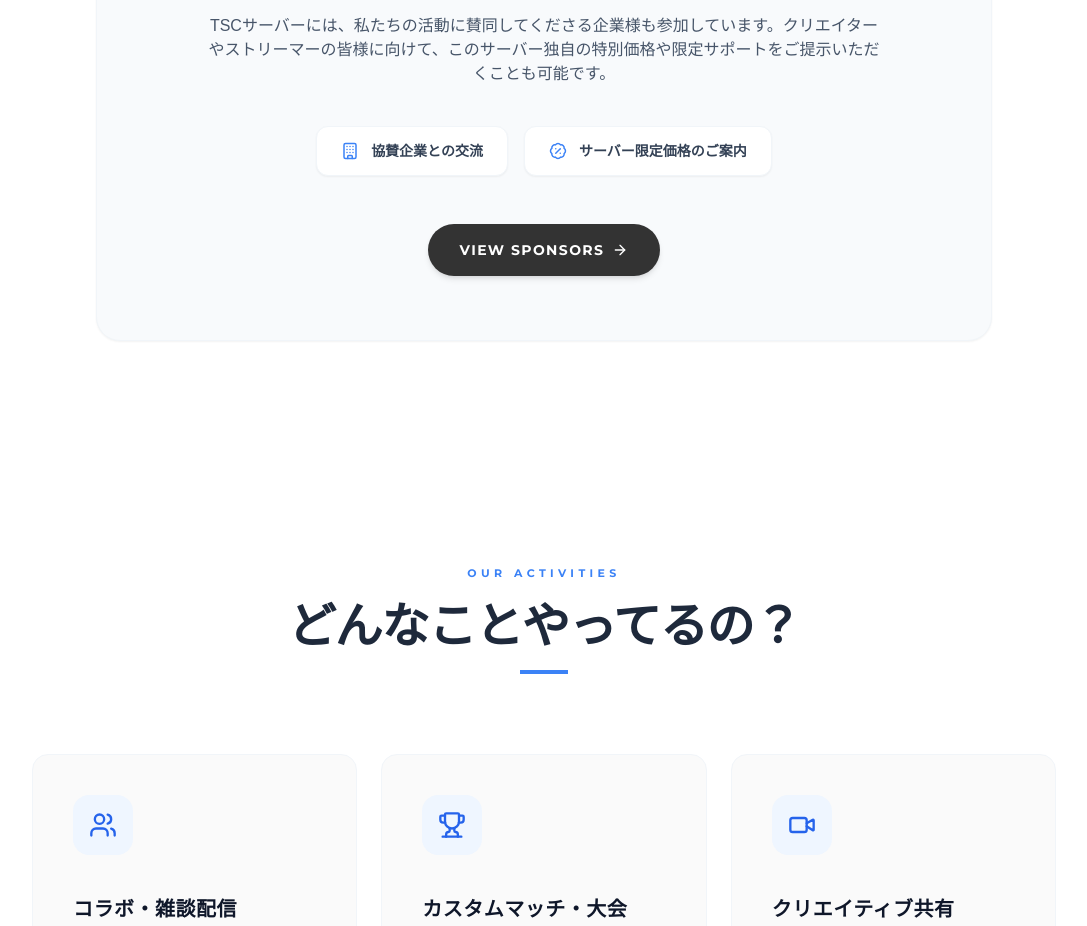
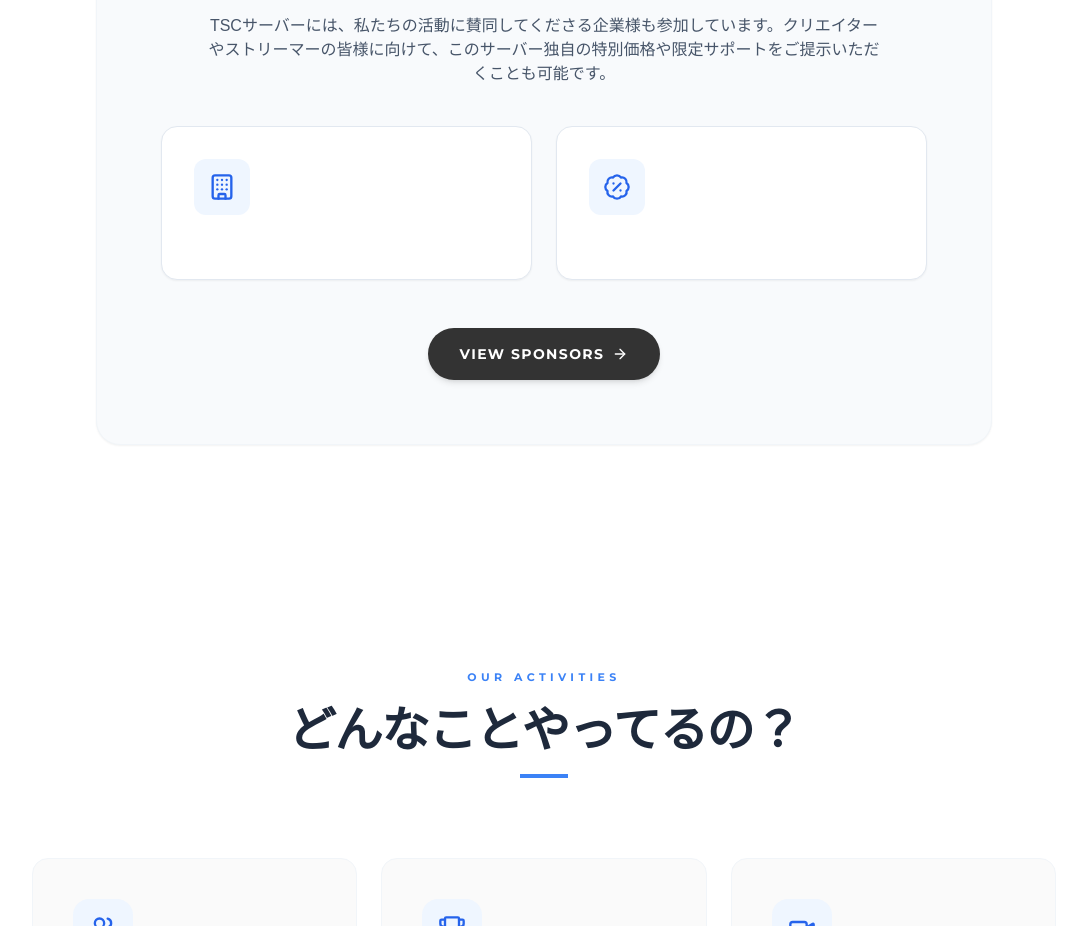
Before and after one commit to hazimarinomahoutukai001-ai/ittannn, a Next.js app: page /ittannn/ in a window 1280 px wide. Shown: the part 5000-5926 px from the top of the page, without its empty margins (96-1183 px from the left). Built offline with nearby package versions, Linux system fonts and the light colour scheme; a web font is replaced by a local one.

Commit message:
Update page.tsx

```diff
--- a/app/page.tsx
+++ b/app/page.tsx
@@ -877,7 +877,7 @@ export default function UltimateCommunitySite() {
                   </div>
                 </section>
 
-                {/* ⭐ SPONSOR セクション（復活！） ⭐ */}
+              {/* ⭐ SPONSOR セクション（完全データ連動版！） ⭐ */}
                 <section className="py-24 bg-white relative z-20 border-t border-slate-100">
                   <div className="max-w-5xl mx-auto px-6">
                     <div className="text-center mb-12">
@@ -887,11 +887,9 @@ export default function UltimateCommunitySite() {
                       <h2 className={`text-3xl md:text-4xl font-black tracking-tight text-slate-900 ${cleanFont.className}`}>
                         {sponsorData.homeSection.title}
                       </h2>
-                      {/* タイトル下の青いライン */}
                       <div className="w-12 h-1 bg-blue-500 mx-auto mt-6 rounded-full"></div>
                     </div>
 
-                    {/* 中央の大きなカード */}
                     <div className="bg-[#F8FAFC] rounded-3xl p-8 md:p-16 max-w-4xl mx-auto text-center shadow-sm border border-slate-100">
                       <h3 className={`text-xl md:text-2xl font-bold text-slate-800 mb-6 ${cleanFont.className}`}>
                         {sponsorData.homeSection.subtitle}
@@ -900,19 +898,24 @@ export default function UltimateCommunitySite() {
                         {sponsorData.homeSection.text}
                       </p>
 
-                      {/* 2つの特徴バッジ */}
-                      <div className="flex flex-col sm:flex-row justify-center items-center gap-4 mb-12">
+                      {/* 🌟 data.ts からタイトルと説明文を自動で読み込んでカードを作る！ */}
+                      <div className="grid grid-cols-1 md:grid-cols-2 gap-6 w-full mb-12 text-left relative z-10">
                         {sponsorData.homeSection.features.map((feature, idx) => (
-                          <div key={idx} className="flex items-center gap-3 bg-white px-6 py-3.5 rounded-xl shadow-sm border border-slate-100 text-sm font-bold text-slate-700">
-                            <span className="text-blue-500">
-                              {idx === 0 ? <Building size={18} /> : <BadgePercent size={18} />}
-                            </span>
-                            {feature}
+                          <div key={idx} className="bg-white p-6 md:p-8 rounded-2xl shadow-sm border border-slate-200 flex flex-col gap-4 hover:shadow-md hover:border-blue-200 transition-all duration-300 group">
+                            <div className="w-14 h-14 bg-blue-50 text-blue-600 rounded-xl flex items-center justify-center group-hover:scale-110 transition-transform">
+                              {/* 1個目はビル、2個目はパーセントのアイコンを自動で出す */}
+                              {idx === 0 ? <Building size={28} /> : <BadgePercent size={28} />}
+                            </div>
+                            <h4 className="text-lg md:text-xl font-bold text-slate-800">
+                              {feature.title}
+                            </h4>
+                            <p className="text-sm text-slate-600 leading-relaxed">
+                              {feature.description}
+                            </p>
                           </div>
                         ))}
                       </div>
 
-                      {/* ボタン */}
                       <button
                         onClick={() => switchPage('sponsors')}
                         className={`inline-flex items-center gap-2 bg-[#333333] text-white px-8 py-4 rounded-full text-xs md:text-sm font-bold tracking-widest hover:bg-blue-600 transition-colors uppercase shadow-md hover:shadow-lg hover:-translate-y-1 duration-300 ${montserrat.className}`}
```
